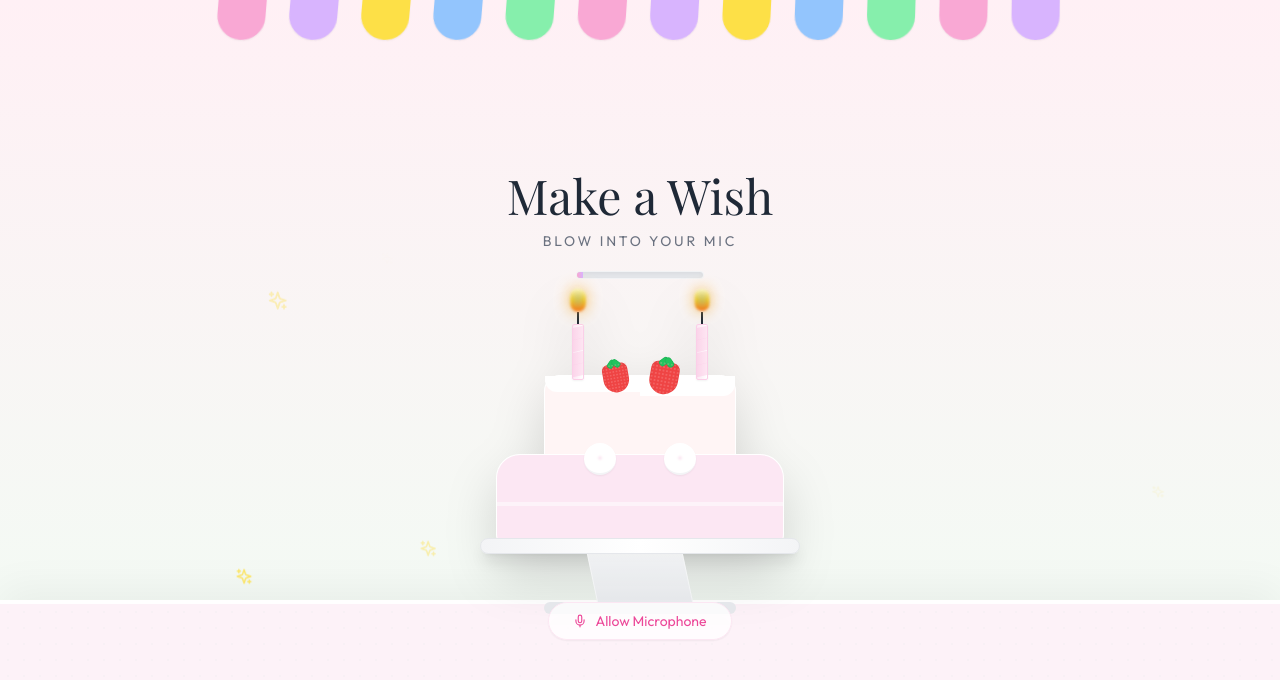
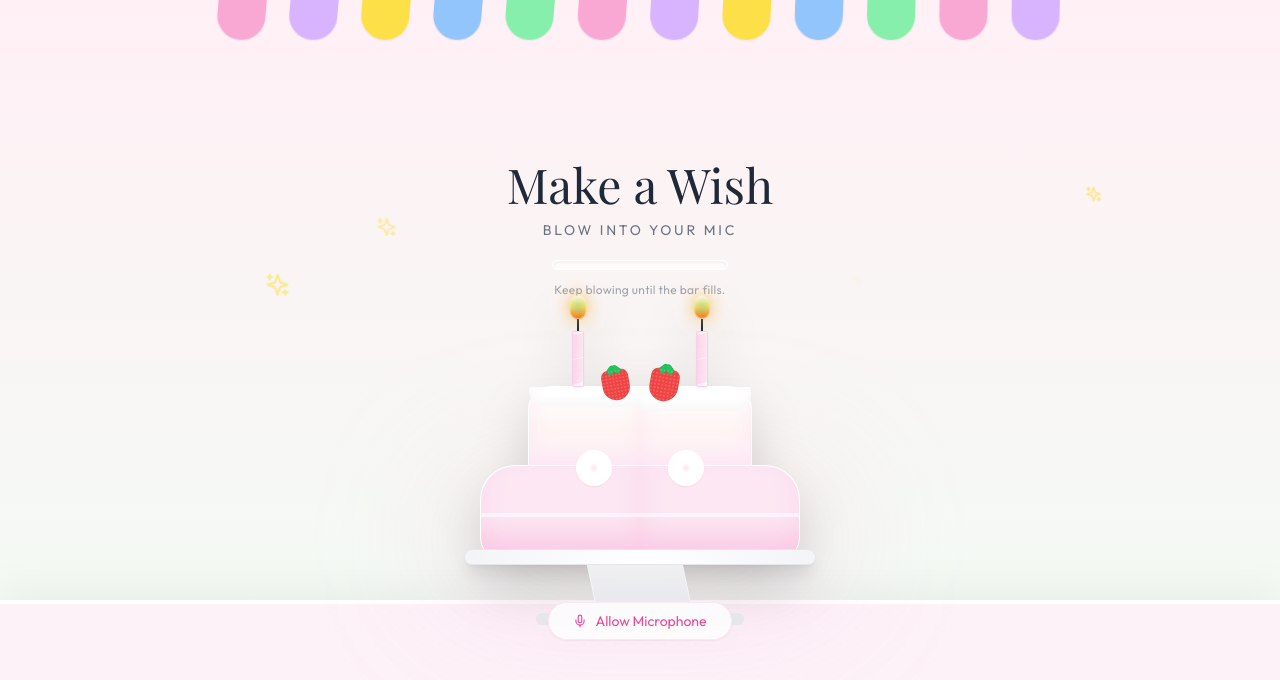
Before and after one commit to rajatkrsaini/birthday-subu, a React (Vite) app: page / in a window 1280 px wide. Both pictures are taken after a click on the button "CLICK HERE PRETTY HUMAN". Shown: the top 680 px of the page. Built offline with nearby package versions, Linux system fonts and the light colour scheme; the HTML template or start-up script is replaced by a standard one; a web font is replaced by a local one.

Commit message:
Update Cake.tsx

```diff
--- a/src/components/Cake.tsx
+++ b/src/components/Cake.tsx
@@ -1,8 +1,8 @@
-import React, { useState, useEffect, useRef } from 'react';
+import React, { useEffect, useMemo, useState } from 'react';
 import { motion, AnimatePresence } from 'framer-motion';
-import { Mic, Wind, Sparkles, Star, PartyPopper } from 'lucide-react';
+import { Mic, PartyPopper, Sparkles } from 'lucide-react';
+import Confetti from 'react-confetti';
 import { useBlowDetection } from '../hooks/useBlowDetection';
-import Confetti from 'react-confetti';
 
 interface CakeProps {
   onComplete: () => void;
@@ -23,9 +23,7 @@ const Bunting = () => {
             transition={{ duration: 2 + i * 0.2, repeat: Infinity, repeatType: 'reverse', ease: 'easeInOut' }}
             className="relative"
           >
-            {/* String segment */}
             <div className="absolute -top-2 -left-1/2 w-[120%] h-[2px] bg-gray-300 rotate-12" />
-            {/* Flag */}
             <div className={`w-8 h-10 md:w-12 md:h-14 ${colors[i % colors.length]} rounded-b-full shadow-sm mx-1`} />
           </motion.div>
         ))}
@@ -36,7 +34,7 @@ const Bunting = () => {
 
 const Table = () => (
   <div className="absolute bottom-0 w-full h-[25vh] bg-[#fdf2f8] border-t-4 border-white shadow-[0_-10px_40px_rgba(0,0,0,0.05)] z-0 flex items-center justify-center">
-     <div className="w-full h-full opacity-20 bg-[radial-gradient(#e5e7eb_1px,transparent_1px)] [background-size:16px_16px]"></div>
+    <div className="w-full h-full opacity-20 bg-[radial-gradient(#e5e7eb_1px,transparent_1px)] [background-size:16px_16px]" />
   </div>
 );
 
@@ -44,155 +42,179 @@ const Table = () => (
 
 const Candle = ({ lit, delay }: { lit: boolean; delay: number }) => (
   <div className="relative flex flex-col items-center -mt-12 mx-1 md:mx-3">
-    {/* Flame */}
     <AnimatePresence>
       {lit && (
         <motion.div
           initial={{ scale: 0, opacity: 0 }}
           animate={{ scale: 1, opacity: 1 }}
           exit={{ scale: 0, opacity: 0 }}
-          transition={{ duration: 0.5 }}
+          transition={{ duration: 0.35 }}
           className="absolute -top-6 w-4 h-6 z-20"
         >
           <motion.div
-             animate={{ scale: [1, 1.2, 0.9, 1], rotate: [-2, 2, -1, 0] }}
+            animate={{ scale: [1, 1.2, 0.92, 1], rotate: [-2, 2, -1, 0] }}
             transition={{ duration: 0.8, repeat: Infinity, delay }}
-             className="w-full h-full bg-gradient-to-t from-orange-500 via-yellow-400 to-yellow-100 rounded-full shadow-[0_0_15px_rgba(255,180,50,0.8)] blur-[1px]"
+            className="w-full h-full bg-gradient-to-t from-orange-500 via-yellow-300 to-yellow-50 rounded-full shadow-[0_0_18px_rgba(255,180,50,0.85)] blur-[0.8px]"
           />
-           <div className="absolute top-1/2 left-1/2 -translate-x-1/2 -translate-y-1/2 w-1.5 h-3 bg-blue-400 rounded-full opacity-60 blur-sm"></div>
+          <div className="absolute top-1/2 left-1/2 -translate-x-1/2 -translate-y-1/2 w-1.5 h-3 bg-sky-400 rounded-full opacity-60 blur-sm" />
         </motion.div>
       )}
     </AnimatePresence>
 
-    {/* Wick */}
     <div className="w-0.5 h-3 bg-gray-800 mb-0 relative z-10" />
 
-    {/* Body */}
     <div className="w-3 h-14 bg-gradient-to-r from-pink-100 to-white border border-pink-200 rounded-sm shadow-sm flex flex-col justify-evenly overflow-hidden relative z-10">
-       <div className="w-full h-2 bg-pink-300/30 -rotate-12 scale-150"></div>
-       <div className="w-full h-2 bg-pink-300/30 -rotate-12 scale-150"></div>
-       <div className="w-full h-2 bg-pink-300/30 -rotate-12 scale-150"></div>
-       <div className="w-full h-2 bg-pink-300/30 -rotate-12 scale-150"></div>
+      <div className="w-full h-2 bg-pink-300/30 -rotate-12 scale-150" />
+      <div className="w-full h-2 bg-pink-300/30 -rotate-12 scale-150" />
+      <div className="w-full h-2 bg-pink-300/30 -rotate-12 scale-150" />
+      <div className="w-full h-2 bg-pink-300/30 -rotate-12 scale-150" />
     </div>
   </div>
 );
 
 const Strawberry = ({ style }: { style?: React.CSSProperties }) => (
-  <div className="w-6 h-7 md:w-8 md:h-9 bg-red-500 rounded-b-2xl rounded-t-lg relative shadow-inner shrink-0 transform hover:scale-110 transition-transform" style={style}>
+  <div
+    className="w-6 h-7 md:w-8 md:h-9 bg-red-500 rounded-b-2xl rounded-t-lg relative shadow-inner shrink-0 transform hover:scale-110 transition-transform"
+    style={style}
+  >
     <div className="absolute top-0 left-1/2 -translate-x-1/2 -translate-y-1/2 flex gap-0.5">
-        <div className="w-2 h-3 bg-green-500 rounded-full rotate-45 border border-green-700/20"></div>
-        <div className="w-2 h-3 bg-green-500 rounded-full -rotate-45 -ml-1 border border-green-700/20"></div>
+      <div className="w-2 h-3 bg-green-500 rounded-full rotate-45 border border-green-700/20" />
+      <div className="w-2 h-3 bg-green-500 rounded-full -rotate-45 -ml-1 border border-green-700/20" />
     </div>
-     <div className="w-full h-full opacity-30 bg-[radial-gradient(#fca5a5_1px,transparent_1px)] [background-size:4px_4px] rounded-b-2xl"></div>
+    <div className="w-full h-full opacity-30 bg-[radial-gradient(#fca5a5_1px,transparent_1px)] [background-size:4px_4px] rounded-b-2xl" />
   </div>
 );
 
 const CreamDollop = () => (
-    <div className="w-6 h-6 md:w-8 md:h-8 bg-white rounded-full shadow-sm border-b-2 border-gray-100 flex items-center justify-center">
-        <div className="w-1 h-1 bg-pink-100 rounded-full blur-[1px]"></div>
+  <div className="w-7 h-7 md:w-9 md:h-9 bg-white rounded-full shadow-sm border border-white/70 flex items-center justify-center">
+    <div className="w-1.5 h-1.5 bg-pink-100 rounded-full blur-[1px]" />
   </div>
-)
+);
 
 // --- Main Component ---
 
 const Cake: React.FC<CakeProps> = ({ onComplete }) => {
   const [candlesLit, setCandlesLit] = useState(true);
   const [isCut, setIsCut] = useState(false);
-  const [blowCount, setBlowCount] = useState(0);
-  const { isBlowing, startListening, hasPermission } = useBlowDetection(candlesLit);
+
+  // Smooth, reliable blowing progress
+  const [blowProgress, setBlowProgress] = useState(0); // 0..100
+
+  // uses improved hook that returns `level`
+  const { isBlowing, level, startListening, hasPermission } = useBlowDetection(candlesLit, 0.12);
+
   const [showConfetti, setShowConfetti] = useState(false);
 
-  // Audio detection logic
+  // Auto start listening once permission exists
   useEffect(() => {
-    if (isBlowing && candlesLit) {
-      setBlowCount(prev => prev + 1);
-    }
-  }, [isBlowing, candlesLit]);
+    if (candlesLit && hasPermission) startListening();
+  }, [candlesLit, hasPermission, startListening]);
 
+  // Drive progress from actual mic loudness above noise floor
   useEffect(() => {
-    if (blowCount > 40) { // Increased threshold slightly for realism
-      setCandlesLit(false);
-    }
-  }, [blowCount]);
+    if (!candlesLit) return;
+
+    const t = setInterval(() => {
+      setBlowProgress((p) => {
+        const blowingNow = level > 0.1 || isBlowing;
+        if (blowingNow) return Math.min(100, p + 7);
+        return Math.max(0, p - 2);
+      });
+    }, 120);
+
+    return () => clearInterval(t);
+  }, [candlesLit, level, isBlowing]);
+
+  // Extinguish once reached
+  useEffect(() => {
+    if (candlesLit && blowProgress >= 100) setCandlesLit(false);
+  }, [candlesLit, blowProgress]);
 
   const handleCut = () => {
     if (!candlesLit && !isCut) {
       setIsCut(true);
       setShowConfetti(true);
-
-      // Delay navigation to let animation play
-      setTimeout(() => {
-        onComplete();
-      }, 4500);
+      setTimeout(() => onComplete(), 4200);
     }
   };
 
+  const sparkles = useMemo(
+    () =>
+      Array.from({ length: 10 }).map((_, i) => ({
+        id: i,
+        left: `${10 + Math.random() * 80}%`,
+        top: `${18 + Math.random() * 62}%`,
+        size: 14 + Math.random() * 18,
+        duration: 3 + Math.random() * 3,
+        delay: i * 0.45,
+      })),
+    []
+  );
+
   return (
     <div className="min-h-dvh bg-aesthetic overflow-hidden relative flex flex-col items-center select-none cursor-default">
-      {/* Environment */}
       <Bunting />
       <Table />
 
       {showConfetti && (
-        <Confetti
-            recycle={false}
-            numberOfPieces={600}
-            gravity={0.15}
-            colors={['#f472b6', '#fb7185', '#fde047', '#ffffff']}
-        />
+        <Confetti recycle={false} numberOfPieces={700} gravity={0.14} colors={['#f472b6', '#fb7185', '#fde047', '#ffffff']} />
       )}
 
-      {/* Floating Sparkles Background */}
+      {/* Floating Sparkles */}
       <div className="absolute inset-0 z-0 pointer-events-none">
-          {[...Array(8)].map((_, i) => (
+        {sparkles.map((s) => (
           <motion.div
-                key={i}
+            key={s.id}
             initial={{ opacity: 0, scale: 0 }}
-                animate={{ opacity: [0, 0.8, 0], scale: [0.5, 1, 0.5], y: -100 }}
-                transition={{ duration: 3 + i, repeat: Infinity, delay: i * 0.5, ease: 'easeInOut' }}
+            animate={{ opacity: [0, 0.85, 0], scale: [0.7, 1, 0.7], y: -120 }}
+            transition={{ duration: s.duration, repeat: Infinity, delay: s.delay, ease: 'easeInOut' }}
             className="absolute text-yellow-300"
-                style={{ left: `${10 + Math.random() * 80}%`, top: `${20 + Math.random() * 60}%` }}
+            style={{ left: s.left, top: s.top }}
           >
-                <Sparkles size={16 + Math.random() * 16} />
+            <Sparkles size={s.size} />
           </motion.div>
         ))}
       </div>
 
-      {/* Main Content Container */}
+      {/* Content */}
       <div className="relative z-10 flex-grow flex flex-col items-center justify-center w-full max-w-4xl px-4 mb-20">
-
-        {/* Header Text */}
-        <motion.div
-            layout
-            className="text-center mb-10 md:mb-16 relative"
-        >
-            <AnimatePresence mode='wait'>
+        {/* Header */}
+        <motion.div layout className="text-center mb-10 md:mb-16 relative">
+          <AnimatePresence mode="wait">
             {candlesLit ? (
               <motion.div
                 key="wish"
-                        initial={{ opacity: 0, y: 20 }} animate={{ opacity: 1, y: 0 }} exit={{ opacity: 0, y: -20 }}
+                initial={{ opacity: 0, y: 18 }}
+                animate={{ opacity: 1, y: 0 }}
+                exit={{ opacity: 0, y: -18 }}
                 className="flex flex-col items-center gap-3"
               >
                 <h2 className="font-serif-title text-4xl md:text-5xl text-gray-800">Make a Wish</h2>
                 <p className="font-sans-body text-gray-500 uppercase tracking-[0.2em] text-sm">Blow into your mic</p>
 
-                        {/* Audio Indicator */}
-                        <div className="h-2 w-32 bg-gray-200 rounded-full overflow-hidden mt-2 border border-white/50 shadow-inner">
+                {/* Progress bar: stays responsive even if detection toggles slowly */}
+                <div className="h-2.5 w-44 bg-white/70 rounded-full overflow-hidden mt-2 border border-white shadow-inner">
                   <motion.div
                     className="h-full bg-gradient-to-r from-pink-300 to-purple-300"
-                                animate={{ width: isBlowing ? '100%' : '5%' }}
-                                transition={{ duration: 0.1 }}
+                    animate={{ width: `${Math.max(blowProgress, Math.round(level * 100))}%` }}
+                    transition={{ duration: 0.12 }}
                   />
                 </div>
+
+                <p className="text-gray-400 text-xs font-sans-body tracking-wide">
+                  Keep blowing until the bar fills.
+                </p>
               </motion.div>
             ) : !isCut ? (
               <motion.div
                 key="cut"
-                        initial={{ opacity: 0, y: 20 }} animate={{ opacity: 1, y: 0 }} exit={{ opacity: 0, y: -20 }}
+                initial={{ opacity: 0, y: 18 }}
+                animate={{ opacity: 1, y: 0 }}
+                exit={{ opacity: 0, y: -18 }}
                 className="flex flex-col items-center gap-3"
               >
                 <h2 className="font-serif-title text-4xl md:text-5xl text-gray-800">Cut the Cake</h2>
-                        <div className="flex items-center gap-2 text-pink-400 bg-pink-50 px-4 py-1.5 rounded-full border border-pink-100">
+                <div className="flex items-center gap-2 text-pink-500 bg-white/70 backdrop-blur px-4 py-1.5 rounded-full border border-pink-100 shadow-sm">
                   <PartyPopper size={18} />
                   <span className="font-sans-body uppercase tracking-wider text-xs font-bold">Tap the cake</span>
                 </div>
@@ -200,7 +222,8 @@ const Cake: React.FC<CakeProps> = ({ onComplete }) => {
             ) : (
               <motion.div
                 key="yay"
-                        initial={{ opacity: 0, scale: 0.8 }} animate={{ opacity: 1, scale: 1 }}
+                initial={{ opacity: 0, scale: 0.85 }}
+                animate={{ opacity: 1, scale: 1 }}
                 className="flex flex-col items-center"
               >
                 <h2 className="font-serif-title text-5xl md:text-6xl text-pink-500 drop-shadow-sm">Yay!</h2>
@@ -209,122 +232,115 @@ const Cake: React.FC<CakeProps> = ({ onComplete }) => {
           </AnimatePresence>
         </motion.div>
 
-        {/* CAKE CONTAINER */}
-        <div className="relative mt-8 group cursor-pointer" onClick={handleCut}>
+        {/* CAKE */}
+        <div className="relative mt-6 group cursor-pointer" onClick={handleCut}>
+          {/* Plate glow */}
+          <div className="pointer-events-none absolute -bottom-14 left-1/2 -translate-x-1/2 w-[26rem] h-[10rem] bg-pink-300/15 blur-3xl rounded-full" />
 
-            {/* Hidden Surprise Text Behind Cake */}
-            <div className="absolute top-1/2 left-1/2 -translate-x-1/2 -translate-y-1/2 w-full text-center z-0 pointer-events-none">
+          {/* Birthday text above cake */}
+          <AnimatePresence>
+            {isCut && (
               <motion.div
-                    initial={{ opacity: 0, scale: 0.5 }}
-                    animate={isCut ? { opacity: 1, scale: 1, y: -80 } : {}}
-                    transition={{ delay: 0.2, type: 'spring', stiffness: 100 }}
+                initial={{ opacity: 0, y: 10, scale: 0.98 }}
+                animate={{ opacity: 1, y: -110, scale: 1 }}
+                exit={{ opacity: 0 }}
+                transition={{ type: 'spring', stiffness: 120, damping: 14 }}
+                className="absolute left-1/2 -translate-x-1/2 top-1/2 z-40 pointer-events-none"
               >
-                     <p className="font-serif-title text-3xl text-pink-500 italic">Happy Birthday</p>
-                     <p className="font-sans-body text-sm text-gray-400 tracking-widest uppercase mt-1">Subu qt</p>
+                <div className="px-6 py-3 rounded-2xl bg-white/80 backdrop-blur border border-white shadow-lg">
+                  <p className="font-serif-title text-3xl md:text-4xl text-transparent bg-clip-text bg-gradient-to-r from-pink-500 via-rose-500 to-amber-500 italic">
+                    Happy Birthday
+                  </p>
+                  <p className="font-sans-body text-xs md:text-sm text-gray-500 tracking-widest uppercase mt-1">
+                    Subu qt
+                  </p>
+                </div>
               </motion.div>
-            </div>
+            )}
+          </AnimatePresence>
 
-            {/* Knife Effect */}
+          {/* Knife */}
           <AnimatePresence>
             {isCut && (
               <motion.div
                 initial={{ opacity: 0, x: 50, y: -100, rotate: 45 }}
                 animate={{ opacity: [1, 1, 0], x: [50, 0, 0], y: [-100, 20, 50], rotate: [45, 0, -10] }}
-                        transition={{ duration: 0.6, ease: "easeInOut" }}
+                transition={{ duration: 0.6, ease: 'easeInOut' }}
                 className="absolute top-0 left-1/2 -translate-x-1/2 z-50 pointer-events-none"
               >
                 <div className="w-2 h-40 bg-gradient-to-b from-gray-300 to-white border border-gray-400 rounded-b-full shadow-xl relative">
-                           <div className="absolute top-0 w-4 h-12 bg-rose-900 -left-1 rounded-sm"></div>
+                  <div className="absolute top-0 w-4 h-12 bg-rose-900 -left-1 rounded-sm" />
                 </div>
               </motion.div>
             )}
           </AnimatePresence>
 
-            {/* The Cake Structure - Split in two halves */}
-            <div className="relative flex items-end justify-center filter drop-shadow-2xl">
-
-                {/* LEFT HALF */}
+          {/* Cake halves */}
+          <div className="relative flex items-end justify-center drop-shadow-2xl">
+            {/* LEFT */}
             <motion.div
-                    animate={isCut ? { x: -40, rotate: -5 } : { x: 0, rotate: 0 }}
-                    transition={{ type: "spring", stiffness: 60, damping: 15 }}
+              animate={isCut ? { x: -46, rotate: -5 } : { x: 0, rotate: 0 }}
+              transition={{ type: 'spring', stiffness: 70, damping: 16 }}
               className="flex flex-col items-end relative z-10"
             >
-                    {/* Top Tier Left */}
-                    <div className="w-24 h-20 bg-[#fff5f5] rounded-tl-2xl border-l border-t border-white relative overflow-visible">
-                        {/* Frosting Drip */}
-                        <div className="absolute top-0 right-0 w-full h-4 bg-white rounded-bl-xl"></div>
-                         {/* Sponge texture inside */}
-                        {isCut && <div className="absolute right-0 top-0 h-full w-2 bg-[#fbcfe8] opacity-50"></div>}
+              <div className="w-28 h-20 bg-gradient-to-b from-white via-[#fff5f5] to-pink-50 rounded-tl-3xl border-l border-t border-white relative overflow-visible shadow-[inset_0_-10px_20px_rgba(251,207,232,0.35)]">
+                <div className="absolute top-0 right-0 w-full h-5 bg-white rounded-bl-2xl shadow-[inset_0_-6px_10px_rgba(0,0,0,0.03)]" />
+                {isCut && <div className="absolute right-0 top-0 h-full w-2 bg-[#fbcfe8] opacity-60" />}
 
-                        {/* Toppings & Candles Left */}
-                        <div className="absolute -top-4 right-2 flex gap-1 z-20">
+                <div className="absolute -top-5 right-2 flex gap-1 z-20">
                   <Candle lit={candlesLit} delay={0} />
-                           <Strawberry style={{ transform: 'rotate(-10deg) scale(0.8)' }} />
+                  <Strawberry style={{ transform: 'rotate(-10deg) scale(0.85)' }} />
                 </div>
               </div>
 
-                    {/* Bottom Tier Left */}
-                    <div className="w-36 h-24 bg-pink-100 rounded-tl-3xl rounded-bl-2xl border-l border-t border-white relative mt-[-1px]">
-                         {/* Decorative Line */}
-                         <div className="absolute top-1/2 w-full h-1 bg-white/50"></div>
-                         {/* Sponge texture inside */}
-                         {isCut && <div className="absolute right-0 top-0 h-full w-2 bg-[#f9a8d4] opacity-50"></div>}
+              <div className="w-40 h-24 bg-gradient-to-b from-pink-100 via-pink-100 to-pink-200 rounded-tl-[2.2rem] rounded-bl-3xl border-l border-t border-white relative mt-[-1px] shadow-[inset_0_-16px_26px_rgba(244,114,182,0.12)]">
+                <div className="absolute top-1/2 w-full h-1 bg-white/55" />
+                {isCut && <div className="absolute right-0 top-0 h-full w-2 bg-[#f9a8d4] opacity-60" />}
 
-                         {/* Toppings on ledge */}
-                         <div className="absolute -top-3 right-6 z-20">
+                <div className="absolute -top-4 right-7 z-20">
                   <CreamDollop />
                 </div>
               </div>
             </motion.div>
 
-                {/* RIGHT HALF */}
+            {/* RIGHT */}
             <motion.div
-                    animate={isCut ? { x: 40, rotate: 5 } : { x: 0, rotate: 0 }}
-                    transition={{ type: "spring", stiffness: 60, damping: 15 }}
+              animate={isCut ? { x: 46, rotate: 5 } : { x: 0, rotate: 0 }}
+              transition={{ type: 'spring', stiffness: 70, damping: 16 }}
               className="flex flex-col items-start relative z-10"
             >
-                    {/* Top Tier Right */}
-                    <div className="w-24 h-20 bg-[#fff5f5] rounded-tr-2xl border-r border-t border-white relative overflow-visible">
-                         <div className="absolute top-0 left-0 w-full h-5 bg-white rounded-br-xl"></div>
-                         {/* Sponge texture inside */}
-                         {isCut && <div className="absolute left-0 top-0 h-full w-2 bg-[#fbcfe8] opacity-50"></div>}
+              <div className="w-28 h-20 bg-gradient-to-b from-white via-[#fff5f5] to-pink-50 rounded-tr-3xl border-r border-t border-white relative overflow-visible shadow-[inset_0_-10px_20px_rgba(251,207,232,0.35)]">
+                <div className="absolute top-0 left-0 w-full h-6 bg-white rounded-br-2xl shadow-[inset_0_-6px_10px_rgba(0,0,0,0.03)]" />
+                {isCut && <div className="absolute left-0 top-0 h-full w-2 bg-[#fbcfe8] opacity-60" />}
 
-                         {/* Toppings & Candles Right */}
-                         <div className="absolute -top-4 left-2 flex gap-1 z-20">
+                <div className="absolute -top-5 left-2 flex gap-1 z-20">
                   <Strawberry style={{ transform: 'rotate(10deg) scale(0.9)' }} />
                   <Candle lit={candlesLit} delay={0.2} />
                 </div>
               </div>
 
-                    {/* Bottom Tier Right */}
-                    <div className="w-36 h-24 bg-pink-100 rounded-tr-3xl rounded-br-2xl border-r border-t border-white relative mt-[-1px]">
-                        <div className="absolute top-1/2 w-full h-1 bg-white/50"></div>
-                        {/* Sponge texture inside */}
-                        {isCut && <div className="absolute left-0 top-0 h-full w-2 bg-[#f9a8d4] opacity-50"></div>}
+              <div className="w-40 h-24 bg-gradient-to-b from-pink-100 via-pink-100 to-pink-200 rounded-tr-[2.2rem] rounded-br-3xl border-r border-t border-white relative mt-[-1px] shadow-[inset_0_-16px_26px_rgba(244,114,182,0.12)]">
+                <div className="absolute top-1/2 w-full h-1 bg-white/55" />
+                {isCut && <div className="absolute left-0 top-0 h-full w-2 bg-[#f9a8d4] opacity-60" />}
 
-                         {/* Toppings on ledge */}
-                         <div className="absolute -top-3 left-6 z-20">
+                <div className="absolute -top-4 left-7 z-20">
                   <CreamDollop />
                 </div>
               </div>
             </motion.div>
           </div>
 
-            {/* Cake Plate/Stand Base */}
+          {/* Plate */}
           <div className="absolute -bottom-16 left-1/2 -translate-x-1/2 flex flex-col items-center z-0">
-                <div className="w-80 h-4 bg-gradient-to-r from-gray-100 via-white to-gray-100 rounded-full shadow-lg border border-gray-200" />
+            <div className="w-[22rem] h-4 bg-gradient-to-r from-gray-100 via-white to-gray-100 rounded-full shadow-lg border border-gray-200" />
             <div className="w-24 h-12 bg-gradient-to-b from-gray-100 to-gray-200 border-x border-white/50 skew-x-12 opacity-90" />
-                <div className="w-48 h-3 bg-gray-200 rounded-full shadow-xl" />
+            <div className="w-52 h-3 bg-gray-200 rounded-full shadow-xl" />
+          </div>
         </div>
 
-        </div>
-
-        {/* Microphone Warning / Controls */}
+        {/* Mic controls */}
         {candlesLit && (
-             <motion.div
-               initial={{ opacity: 0 }} animate={{ opacity: 1, transition: { delay: 2 } }}
-               className="absolute bottom-10 md:bottom-20"
-             >
+          <motion.div initial={{ opacity: 0 }} animate={{ opacity: 1, transition: { delay: 1.2 } }} className="absolute bottom-10 md:bottom-20">
             {!hasPermission ? (
               <button
                 onClick={startListening}
@@ -334,7 +350,7 @@ const Cake: React.FC<CakeProps> = ({ onComplete }) => {
               </button>
             ) : (
               <button
-                        onClick={() => setBlowCount(50)}
+                onClick={() => setBlowProgress(100)}
                 className="text-pink-300 text-xs hover:text-pink-500 transition-colors underline decoration-dotted"
               >
                 (Skip blowing)
```
Lines whose indentation alone changed are shown as unchanged.
